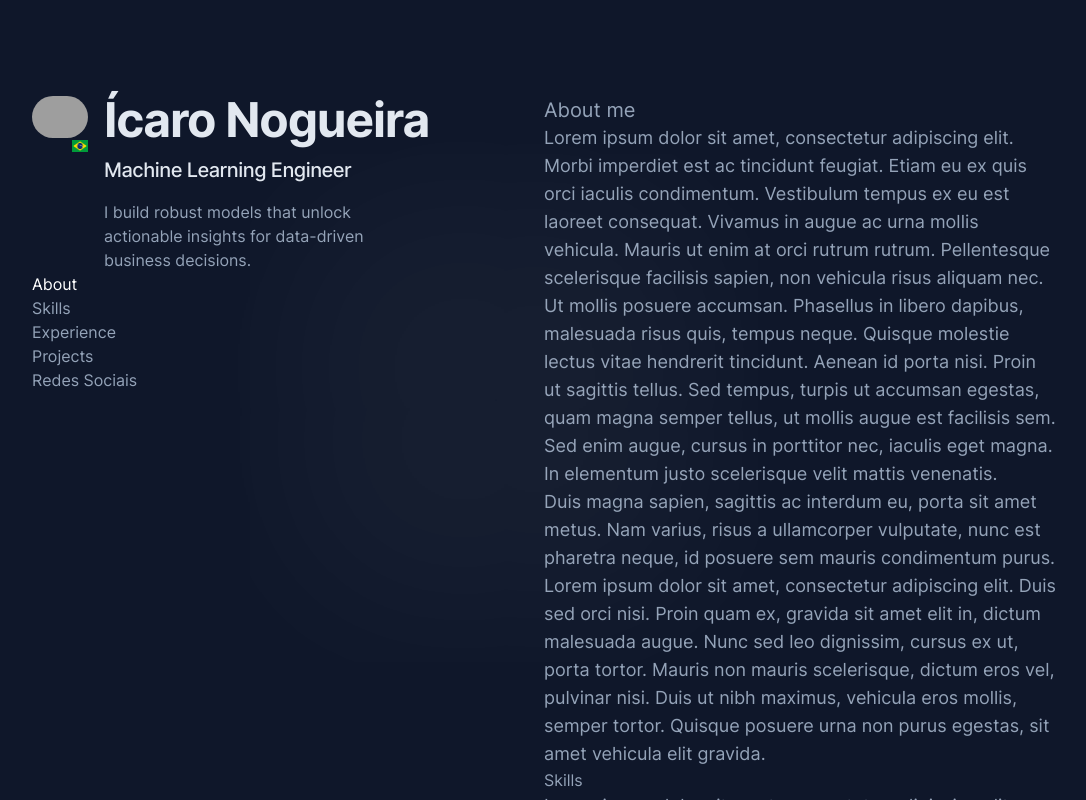
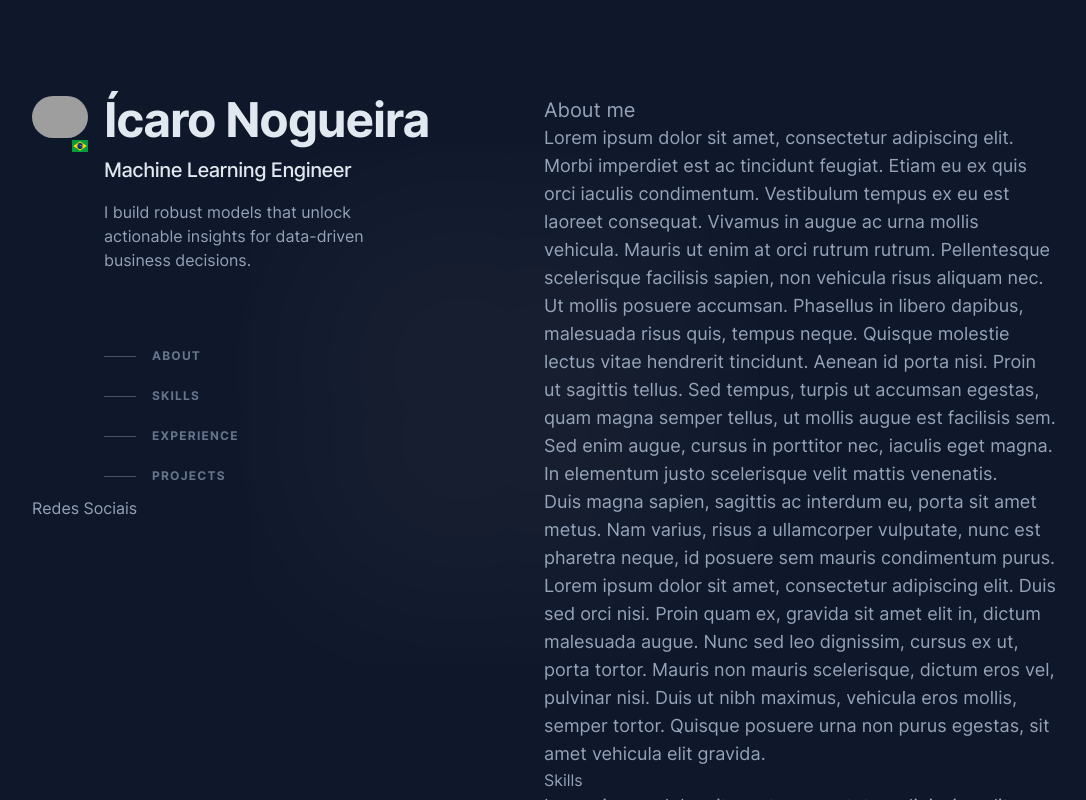
Before and after one commit to icaronogueira/site-portfolio, an Angular app: page / in a window 1280 px wide. Shown: the whole page, without its empty margins (144-1230 px from the left). Built offline with nearby package versions, Linux system fonts and the light colour scheme; grey boxes are pictures that could not be loaded.

Commit message:
done styling navigation menu

```diff
--- a/src/app/app.component.html
+++ b/src/app/app.component.html
@@ -23,9 +23,25 @@
 
         </div>
 
+
+
+
+
         <!--Navegação-->
+        <div class="flex">
+            <div class="invisible">
+                <div class="relative w-14 h-14">
+                    <img class="rounded-full absolute inset-0 object-cover" src="../assets/avatar.png" alt="avatar">
+                    <img class="w-4 h-3 bottom-0 right-0 absolute" src="../assets/brasil.png" alt="bandeira">
+                </div>
 
-        <app-navigation (navigate)="scrollToSection($event)"></app-navigation>
+            </div>
+            <div class="ml-4">
+                <app-navigation (navigate)="scrollToSection($event)"></app-navigation>
+            </div>
+
+        </div>
+
 
         <!--Ícones redes sociais-->
         <div>Redes Sociais</div>
@@ -35,16 +51,16 @@
 
     <!--Lado direito-->
     <div class="w-1/2 overflow-y-auto pe-20 pt-24 justify-start">
-        <section id="About">
+        <section id="ABOUT">
             <app-about></app-about>
         </section>
-        <section id="Skills">
+        <section id="SKILLS">
             <app-skills></app-skills>
         </section>
-        <section id="Experience">
+        <section id="EXPERIENCE">
             <app-experience></app-experience>
         </section>
-        <section id="Projects">
+        <section id="PROJECTS">
             <app-projects></app-projects>
         </section>
     </div>
--- a/src/app/navigation/navigation.component.css
+++ b/src/app/navigation/navigation.component.css
@@ -0,0 +1,3 @@
+.nav {
+ unicode-bidi: isolate;
+}
--- a/src/app/navigation/navigation.component.html
+++ b/src/app/navigation/navigation.component.html
@@ -1,7 +1,12 @@
-<ul class="flex flex-col">
-    <li *ngFor="let section of sections"
-        [ngClass]="{'text-white' : currentSection === section}"
-        (click)="onNavigate(section)">
-        {{section}}
-    </li>
-</ul>
+<nav class="nav lg:block">
+    <ul class="mt-16 w-max">
+        <li *ngFor="let section of sections"
+            class="group flex items-center py-3"
+            (click)="onNavigate(section)">
+            <span class="mr-4 h-px w-8 bg-slate-600 transition-all group-hover:w-16 group-hover:bg-slate-200"></span>
+            <span class="text-xs font-bold tracking-widest text-slate-500 group-hover:text-slate-200 group-focus-visible:text-slate-200">
+                {{section}}
+            </span>
+        </li>
+    </ul>
+</nav>
--- a/src/app/navigation/navigation.component.ts
+++ b/src/app/navigation/navigation.component.ts
@@ -11,7 +11,7 @@ export class NavigationComponent {
 
   @Output() navigate = new EventEmitter<string>();
 
-  sections=['About', 'Skills', 'Experience', 'Projects'];
+  sections=['ABOUT', 'SKILLS', 'EXPERIENCE', 'PROJECTS'];
 
   onNavigate(section: string):void {
     this.currentSection=section;
```
